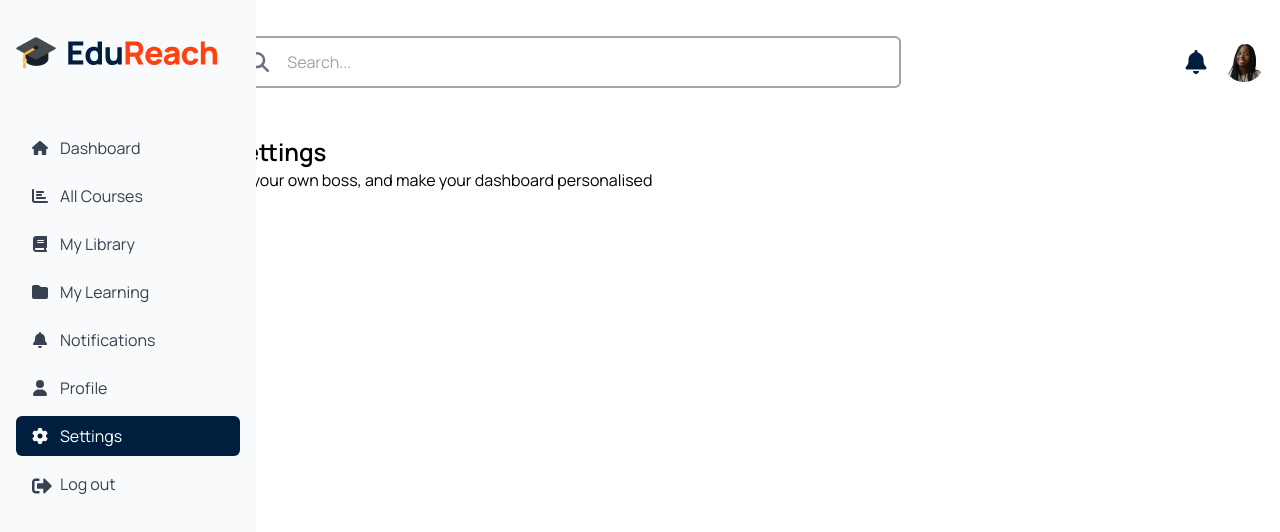
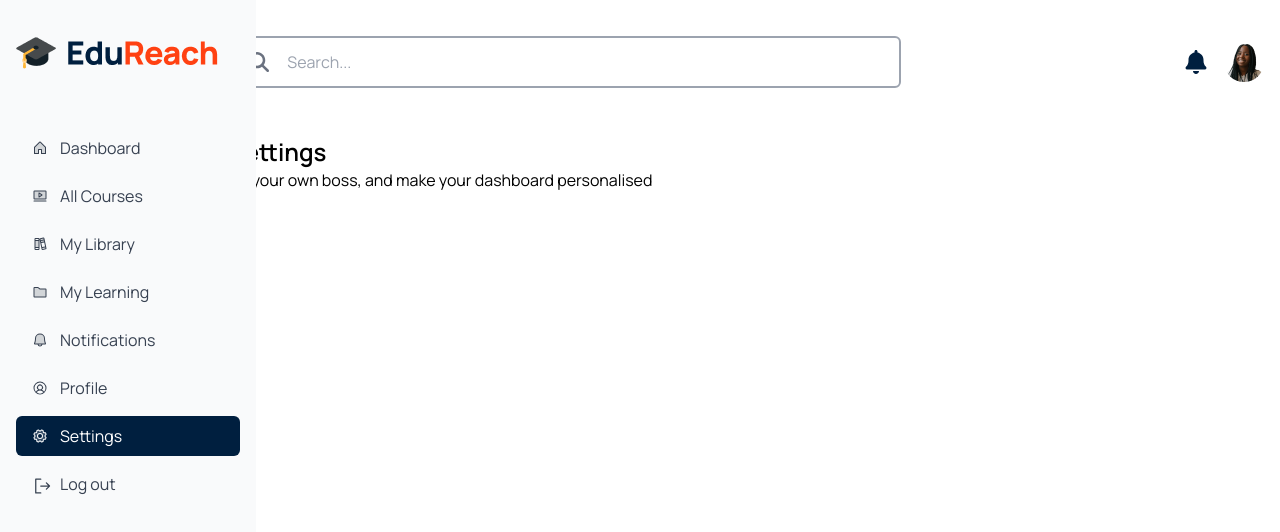
Before and after one commit to CodeGallantX/edureach, a React (Vite) app: page /settings in a window 1280 px wide. Shown: the top 532 px of the page. Built offline with nearby package versions, Linux system fonts and the light colour scheme.

Commit message:
Changed icon library from fa6 to pi

```diff
--- a/src/components/dashboard/Sidebar.jsx
+++ b/src/components/dashboard/Sidebar.jsx
@@ -1,26 +1,17 @@
-import {
-  FaHouse,
-  FaUser,
-  FaBook,
-  FaChartBar,
-  FaBell,
-  FaGear,
-  FaFolder,
-  FaBars,
-  FaXmark,
-} from "react-icons/fa6";
+import { FaBars, FaXmark } from "react-icons/fa6";
+import { PiHouseDuotone, PiSignOut, PiBooksDuotone, PiUserCircle, PiGearDuotone, PiFolderSimpleDuotone, PiBellDuotone, PiVideoDuotone } from "react-icons/pi";
 import { FaSignOutAlt } from "react-icons/fa";
 import { useNavigate, useLocation } from "react-router-dom";
 import { useState } from "react";
 
 const navLinks = [
-  { name: "Dashboard", icon: <FaHouse />, path: "/dashboard" },
-  { name: "All Courses", icon: <FaChartBar />, path: "/courses" },
-  { name: "My Library", icon: <FaBook />, path: "/my-library" },
-  { name: "My Learning", icon: <FaFolder />, path: "/my-learning" },
-  { name: "Notifications", icon: <FaBell />, path: "/notifications" },
-  { name: "Profile", icon: <FaUser />, path: "/profile" },
-  { name: "Settings", icon: <FaGear />, path: "/settings" },
+  { name: "Dashboard", icon: <PiHouseDuotone />, path: "/dashboard" },
+  { name: "All Courses", icon: <PiVideoDuotone />, path: "/courses" },
+  { name: "My Library", icon: <PiBooksDuotone  />, path: "/my-library" },
+  { name: "My Learning", icon: <PiFolderSimpleDuotone />, path: "/my-learning" },
+  { name: "Notifications", icon: <PiBellDuotone />, path: "/notifications" },
+  { name: "Profile", icon: <PiUserCircle />, path: "/profile" },
+  { name: "Settings", icon: <PiGearDuotone />, path: "/settings" },
 ];
 
 const Sidebar = () => {
@@ -75,7 +66,7 @@ const Sidebar = () => {
           className="gap-3 py-2 px-4 text-left rounded-md transition-colors duration-200 w-full text-gray-700 hover:bg-gray-200"
           onClick={() => navigate("/auth/login")}
         >
-          <FaSignOutAlt className="inline-block mr-2 text-xl" />
+          <PiSignOut className="inline-block mr-2 text-xl" />
           Log out
         </button>
       </aside>
```
